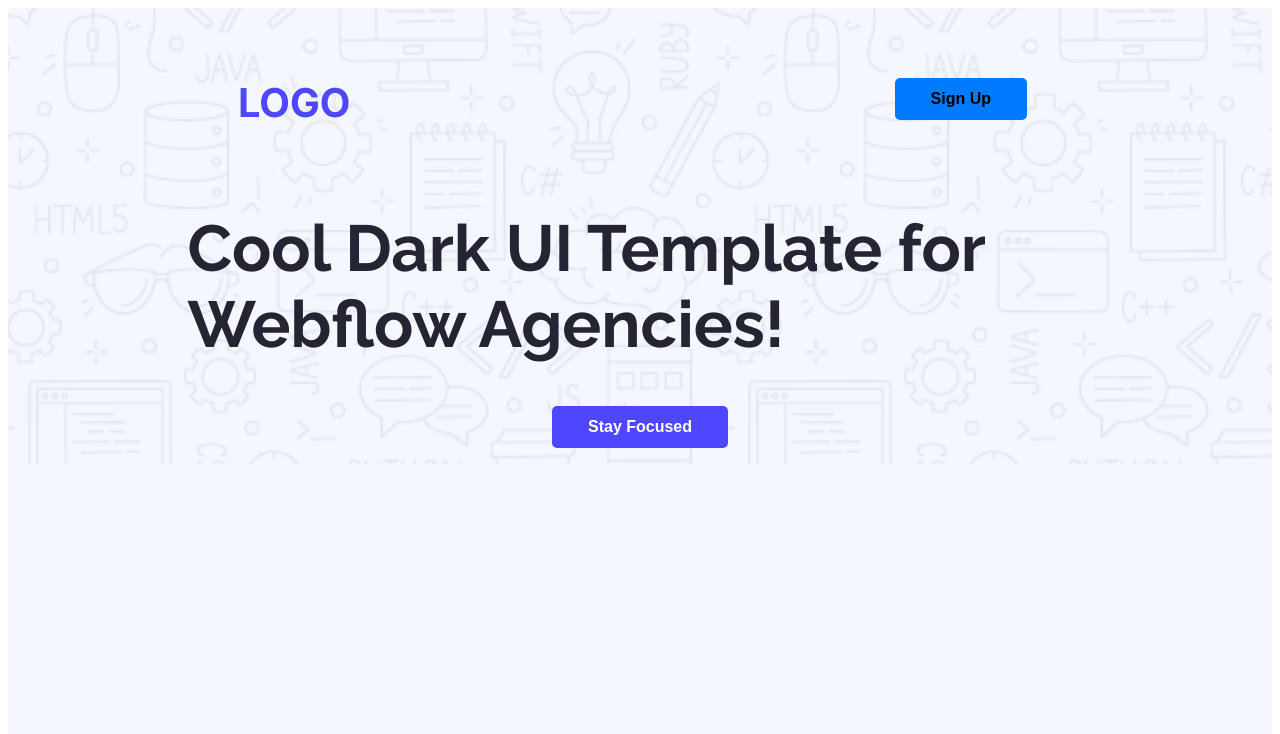
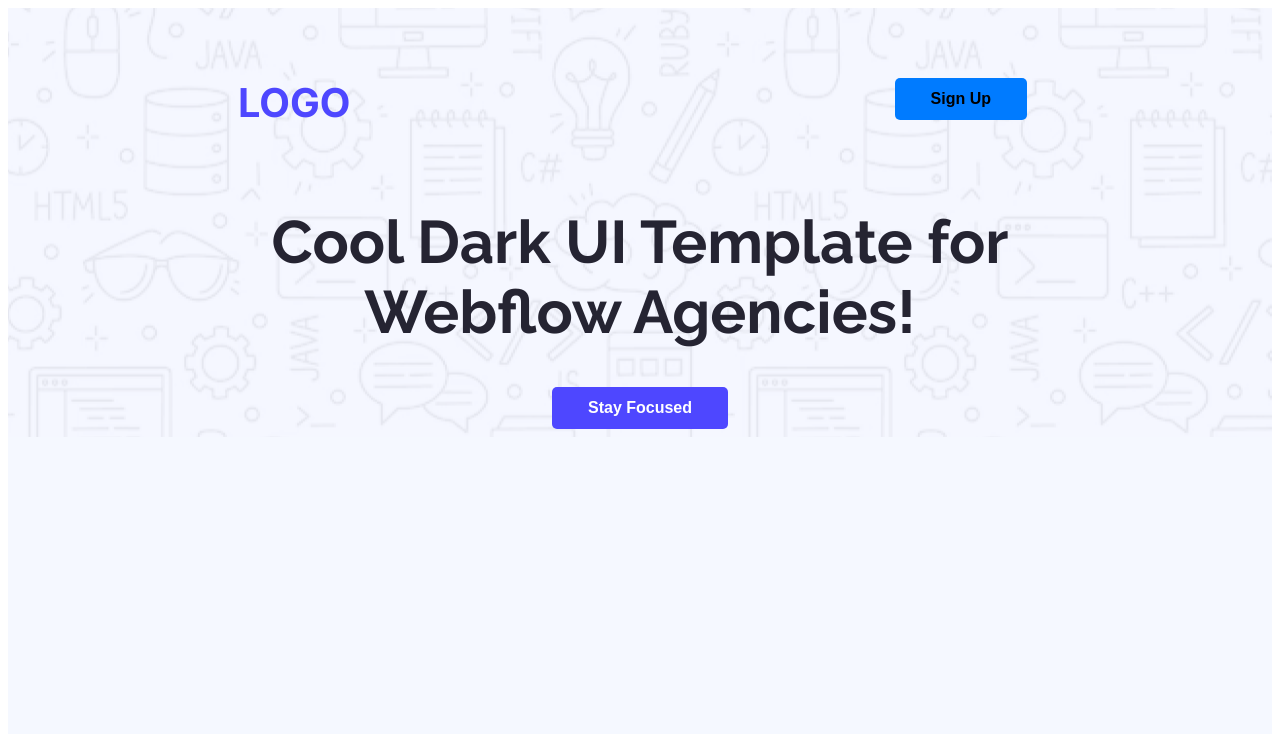
Before and after one commit to Jyotialam/B12A01-landing-launchpad, a plain HTML site: page index.html in a window 1280 px wide. Shown: the top 734 px of the page. Drawn offline with Linux system fonts and the light colour scheme.

Commit message:
added some upadates

```diff
--- a/styles/style.css
+++ b/styles/style.css
@@ -56,11 +56,11 @@ nav li .btn-primary:hover{
 
 /* banner section */
 .banner{
-  display: block;
   align-items: center;
   justify-content: center;
+  text-align: center;
   max-width: 905px;
-  max-height: 223.59px;
+  max-height: 200px;
   margin: auto;
   gap: 37px;
 }
@@ -70,7 +70,7 @@ nav li .btn-primary:hover{
   height: auto;
   font-weight: bold ;
   color: #252432;
-  font-size: 65px ;
+  font-size: 60px ;
 }
 
 .btn-secondery{
@@ -390,7 +390,6 @@ nav{
   margin-top: 0;
 }
 nav li{
-  color: #8987A1;
   font-size: 16px;
   list-style: none;
   display: inline;
@@ -404,9 +403,9 @@ nav li{
   width: 401px;
   height: 24px;
 }
-
 nav li a{
   text-decoration: none;
+  color: #8987A1;
 }
 nav li:hover{
   background-color:gainsboro;
```
